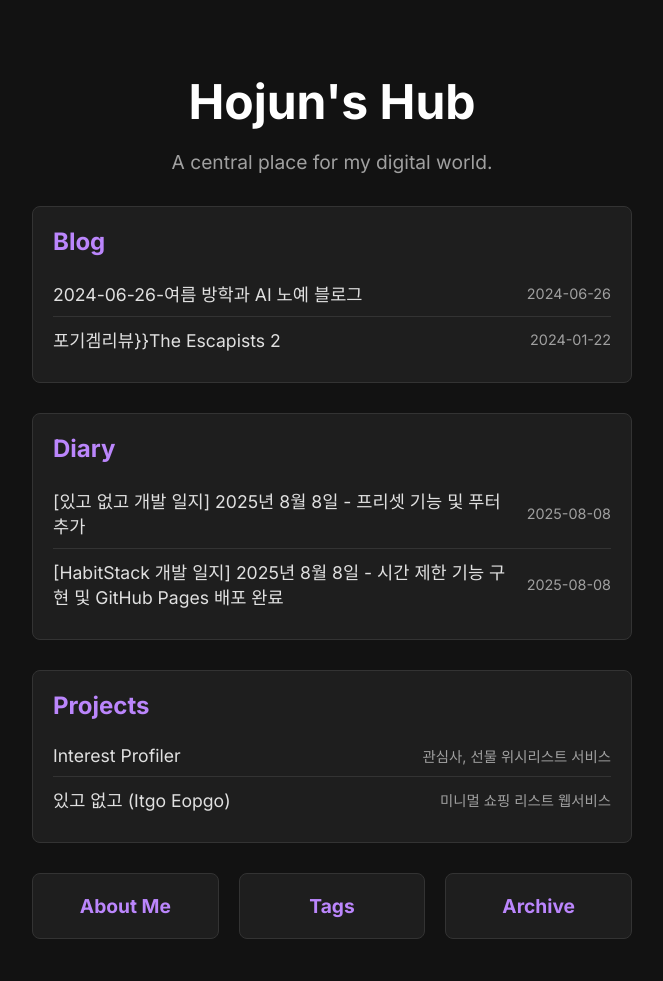
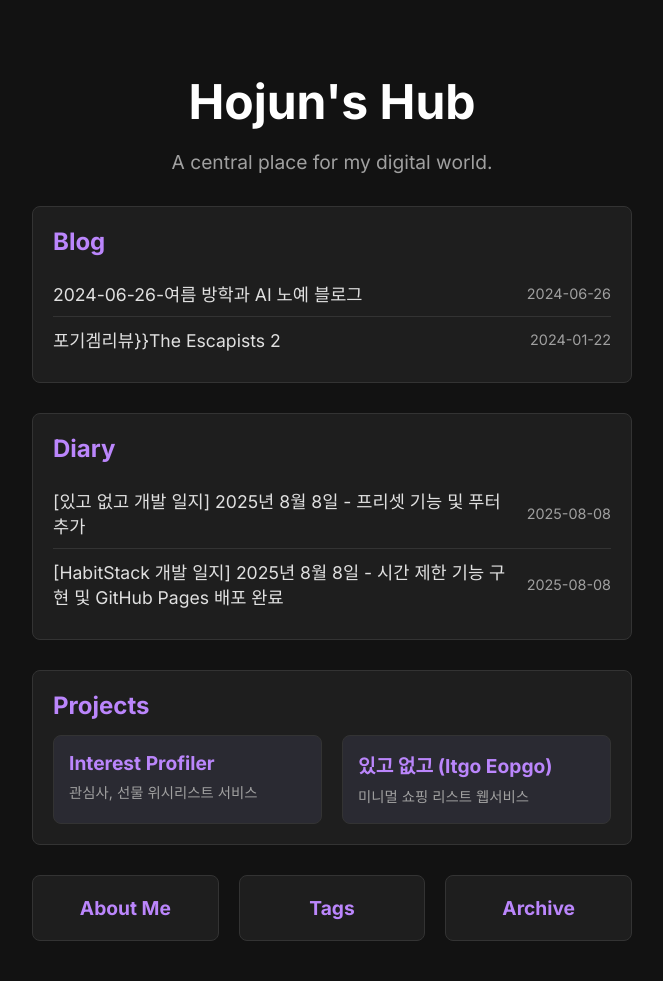
Before and after one commit to hojun313/hojun313.github.io, a Jekyll site: the page built from index.html, in a window 1280 px wide. Shown: the whole page, without its empty margins (308-971 px from the left). Built offline with Jekyll 4.4.1, drawn with Linux system fonts in a browser that asks for light colours.

Commit message:
플젝 배치 재시도

```diff
--- a/assets/css/style.css
+++ b/assets/css/style.css
@@ -457,3 +457,42 @@ body.page-hub {
     font-size: 1.2rem; /* Smaller font size for the sub-links */
     margin: 0;
 }
+
+/* --- Hub Page Random Projects --- */
+.hub-project-row {
+    display: flex;
+    gap: 20px;
+    margin-top: 15px;
+}
+
+.hub-project-item {
+    flex: 1;
+    background-color: #2a2a32;
+    padding: 15px;
+    border-radius: 8px;
+    border: 1px solid #333;
+    transition: all 0.2s ease-in-out;
+}
+
+.hub-project-item:hover {
+    transform: translateY(-3px);
+    border-color: #BB86FC;
+}
+
+.hub-project-item a {
+    text-decoration: none;
+    color: inherit;
+}
+
+.hub-project-title {
+    margin: 0 0 8px 0;
+    font-size: 1.2em;
+    color: #BB86FC;
+}
+
+.hub-project-description {
+    margin: 0;
+    font-size: 0.9em;
+    color: #A0A0A0;
+    line-height: 1.4;
+}
--- a/index.html
+++ b/index.html
@@ -37,10 +37,9 @@
             </div>
             <div class="hub-section">
                 <h2><a href="/projects/">Projects</a></h2>
-                <ul id="random-projects-list" class="hub-post-list">
-                    <!-- A brief message that will be replaced by JavaScript -->
-                    <li style="text-align: center; color: #A0A0A0;">Loading random projects...</li>
-                </ul>
+                <div id="random-projects-container" class="hub-project-row">
+                    <!-- JS will inject two project items here -->
+                </div>
                 <script>
                     document.addEventListener('DOMContentLoaded', function() {
                         const allProjects = [
@@ -61,23 +60,23 @@
                             [allProjects[i], allProjects[j]] = [allProjects[j], allProjects[i]];
                         }
 
-                        const randomProjects = allProjects.slice(0, 2); // Get the first 2 random projects
-                        const listElement = document.getElementById('random-projects-list');
+                        const randomProjects = allProjects.slice(0, 2); // Get 2 projects
+                        const container = document.getElementById('random-projects-container');
                         let html = '';
 
                         if (randomProjects.length > 0) {
                             randomProjects.forEach(project => {
                                 html += `
-                                    <li>
-                                        <a href="${project.url}">${project.title}</a>
-                                        <span class="post-date">${project.description}</span>
-                                    </li>
+                                    <div class="hub-project-item">
+                                        <a href="${project.url}" target="_blank" rel="noopener noreferrer">
+                                            <h3 class="hub-project-title">${project.title}</h3>
+                                            <p class="hub-project-description">${project.description}</p>
+                                        </a>
+                                    </div>
                                 `;
                             });
-                        } else {
-                            html = '<li>No projects to display.</li>';
                         }
-                        listElement.innerHTML = html;
+                        container.innerHTML = html;
                     });
                 </script>
             </div>
```
